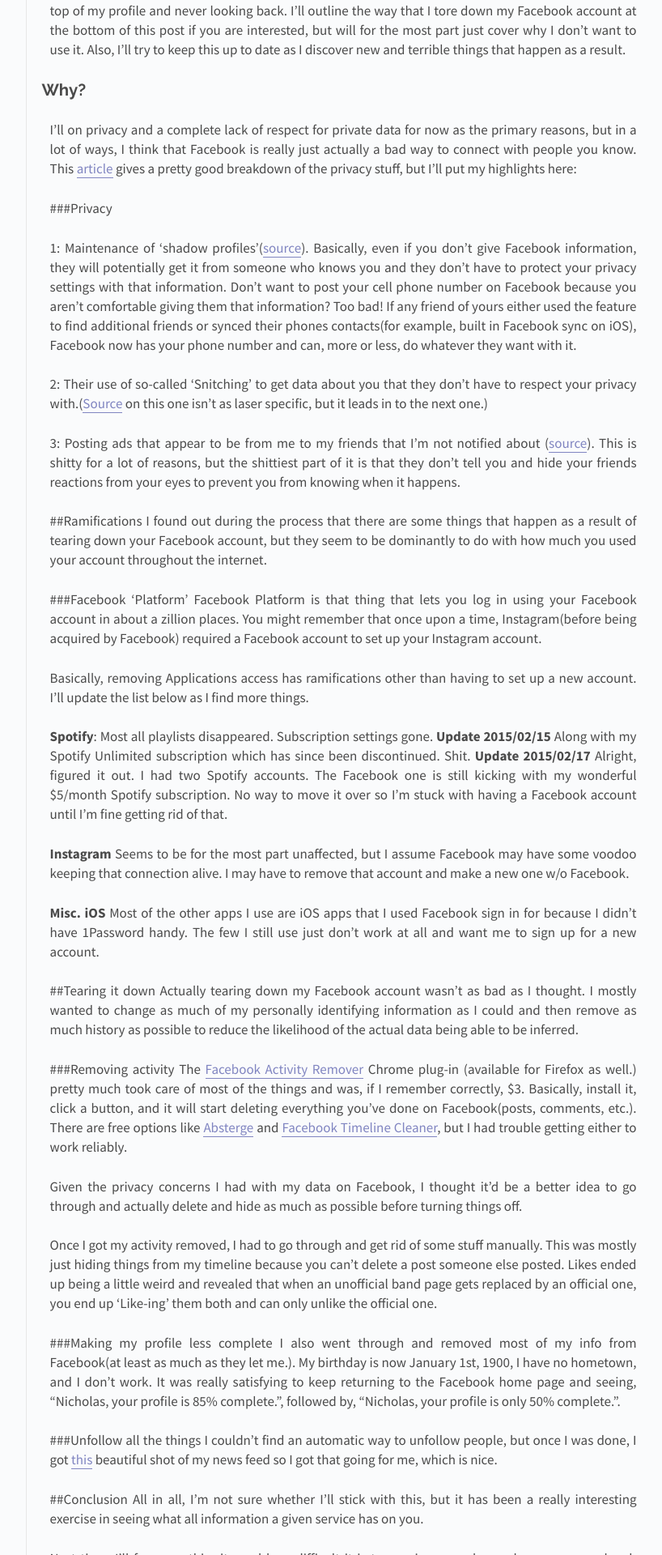
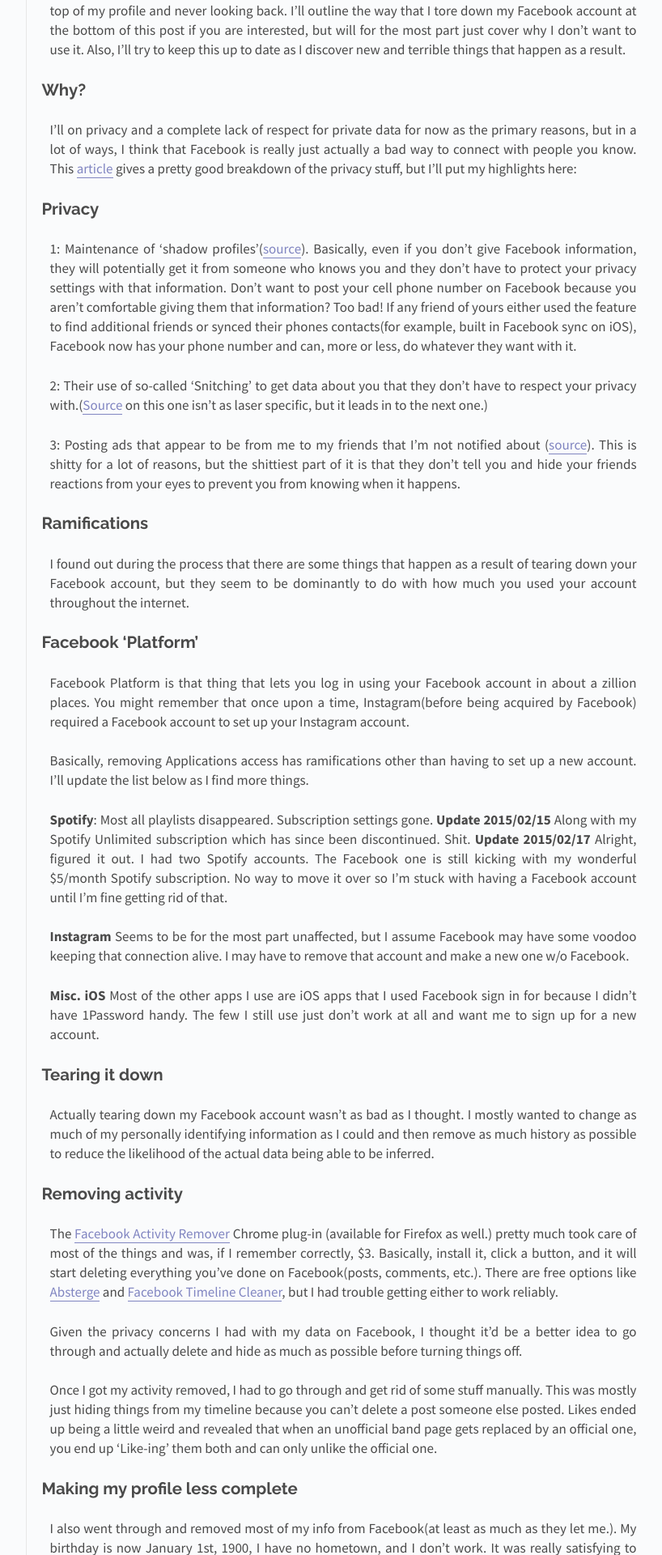
Before and after one commit to cunningham/cunningham.github.io, a Jekyll site: the page built from _posts/2015-02-13-Leaving Facebook.md, in a window 1280 px wide. Shown: the part 640-2560 px from the top of the page at 81% size, without its empty margins (326-1144 px from the left). Built offline with Jekyll 4.4.1, drawn with Linux system fonts in a browser that asks for light colours; some of the changed text lies outside the part shown.

Commit message:
Update some markdown stuff to fix formatting issues

```diff
--- a/_posts/2015-02-13-Leaving Facebook.md
+++ b/_posts/2015-02-13-Leaving Facebook.md
@@ -16,7 +16,7 @@ Also, when I say I'm "leaving", I don't mean de-activating or deleting.  I'm sur
 
 I'll on privacy and a complete lack of respect for private data for now as the primary reasons, but in a lot of ways, I think that Facebook is really just actually a bad way to connect with people you know.  This [article](http://saintsal.com/facebook/) gives a pretty good breakdown of the privacy stuff, but I'll put my highlights here:
 
-###Privacy
+## Privacy
 
 1: Maintenance of 'shadow profiles'([source](http://www.digitaltrends.com/social-media/what-exactly-is-a-facebook-shadow-profile/)).  Basically, even if you don't give Facebook information, they will potentially get it from someone who knows you and they don't have to protect your privacy settings with that information.  Don't want to post your cell phone number on Facebook because you aren't comfortable giving them that information?  Too bad!  If any friend of yours either used the feature to find additional friends or synced their phones contacts(for example, built in Facebook sync on iOS), Facebook now has your phone number and can, more or less, do whatever they want with it.
 
@@ -25,10 +25,10 @@ I'll on privacy and a complete lack of respect for private data for now as the p
 3: Posting ads that appear to be from me to my friends that I'm not notified about ([source](http://www.forbes.com/sites/anthonykosner/2013/01/21/facebook-is-recycling-your-likes-to-promote-stories-youve-never-seen-to-all-your-friends/)).  This is shitty for a lot of reasons, but the shittiest part of it is that they don't tell you and hide your friends reactions from your eyes to prevent you from knowing when it happens.
 
 
-##Ramifications
+## Ramifications
 I found out during the process that there are some things that happen as a result of tearing down your Facebook account, but they seem to be dominantly to do with how much you used your account throughout the internet.
 
-###Facebook 'Platform'
+## Facebook 'Platform'
 Facebook Platform is that thing that lets you log in using your Facebook account in about a zillion places.  You might remember that once upon a time, Instagram(before being acquired by Facebook) required a Facebook account to set up your Instagram account.
 
 Basically, removing Applications access has ramifications other than having to set up a new account.  I'll update the list below as I find more things.
@@ -40,24 +40,24 @@ Basically, removing Applications access has ramifications other than having to s
 **Misc. iOS** Most of the other apps I use are iOS apps that I used Facebook sign in for because I didn't have 1Password handy.  The few I still use just don't work at all and want me to sign up for a new account.
 
 
-##Tearing it down
+## Tearing it down
 Actually tearing down my Facebook account wasn't as bad as I thought.  I mostly wanted to change as much of my personally identifying information as I could and then remove as much history as possible to reduce the likelihood of the actual data being able to be inferred.
 
-###Removing activity
+## Removing activity
 The [Facebook Activity Remover](http://activityremover.com/) Chrome plug-in (available for Firefox as well.) pretty much took care of most of the things and was, if I remember correctly, $3.  Basically, install it, click a button, and it will start deleting everything you've done on Facebook(posts, comments, etc.).  There are free options like [Absterge](http://userscripts-mirror.org/scripts/show/122073) and [Facebook Timeline Cleaner](http://userscripts-mirror.org/scripts/show/151426), but I had trouble getting either to work reliably.
 
 Given the privacy concerns I had with my data on Facebook, I thought it'd be a better idea to go through and actually delete and hide as much as possible before turning things off.
 
 Once I got my activity removed, I had to go through and get rid of some stuff manually.  This was mostly just hiding things from my timeline because you can't delete a post someone else posted.  Likes ended up being a little weird and revealed that when an unofficial band page gets replaced by an official one, you end up 'Like-ing' them both and can only unlike the official one.
 
-###Making my profile less complete
+## Making my profile less complete
 I also went through and removed most of my info from Facebook(at least as much as they let me.).  My birthday is now January 1st, 1900, I have no hometown, and I don't work.  It was really satisfying to keep returning to the Facebook home page and seeing, "Nicholas, your profile is 85% complete.", followed by, "Nicholas, your profile is only 50% complete.".
 
-###Unfollow all the things
+## Unfollow all the things
 I couldn't find an automatic way to unfollow people, but once I was done, I got [this](https://s3.amazonaws.com/f.cl.ly/items/3B2o1p283y270k050y0Z/noposts.png) beautiful shot of my news feed so I got that going for me, which is nice.
 
 
-##Conclusion
+## Conclusion
 All in all, I'm not sure whether I'll stick with this, but it has been a really interesting exercise in seeing what all information a given service has on you.
 
 Next time, I'll focus on this site and how difficult it is to convince people you have a personal web site/blog.
```
Also changed, not shown: _posts/2015-04-30-This site.md (+6 -5 lines).
